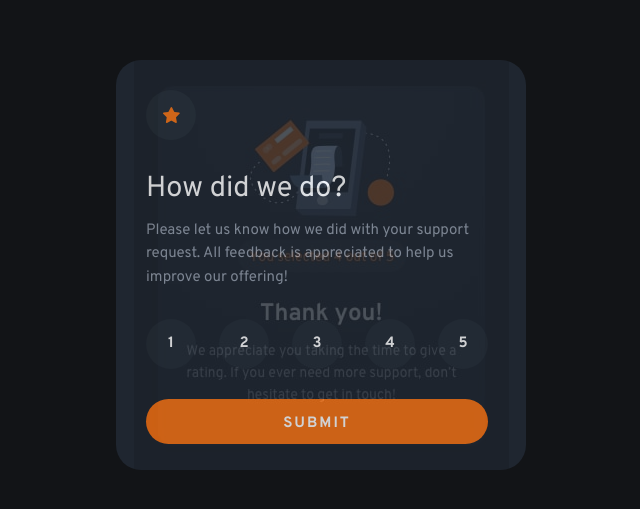
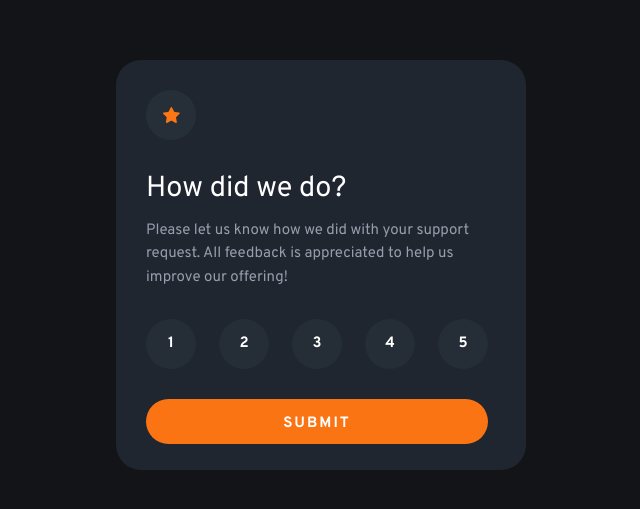
Before and after one commit to Luis15Herr/Interactive-rating-component---Frontend-Mentor, a plain HTML site: page index.html in a window 1280 px wide. Shown: the part 135-644 px from the top of the page, without its empty margins (319-959 px from the left). Drawn offline with Linux system fonts and the light colour scheme.

Commit message:
Clear bg

```diff
--- a/style.scss
+++ b/style.scss
@@ -19,19 +19,6 @@ body {
   font-family: "Overpass", sans-serif;
   background-color: $VeryDarkBlue;
   position: relative;
-  &::after {
-    content: "";
-    width: 100%;
-    height: 100%;
-    top: 0;
-    left: 0;
-    position: absolute;
-    background-image: url(./design/mobile-thank-you-state.jpg);
-    background-repeat: no-repeat;
-    background-position: center;
-    opacity: 0.2;
-    pointer-events: none;
-  }
 }
 .container {
   height: 100%;
```
Also changed, not shown: style.css, 1 other file.
